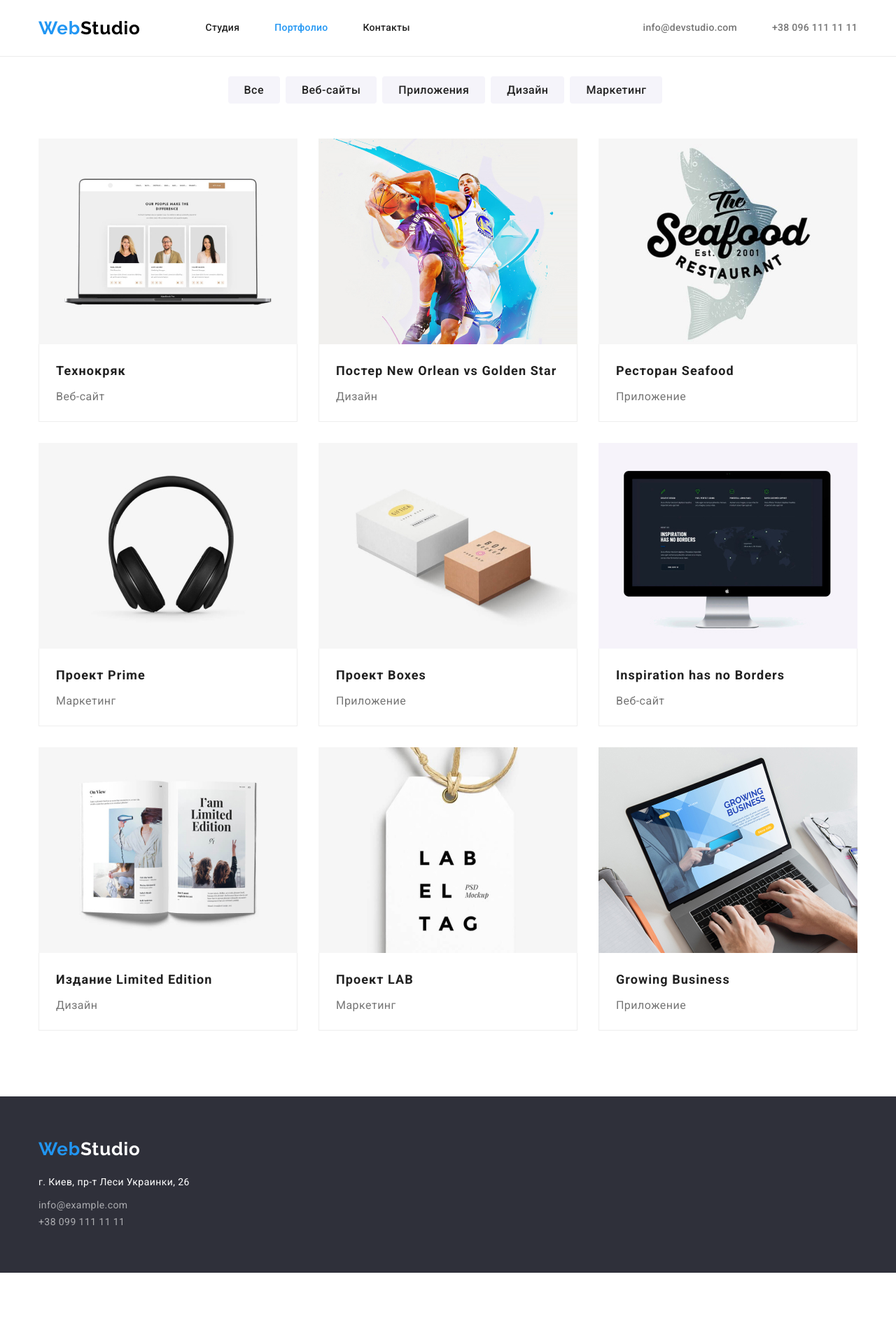
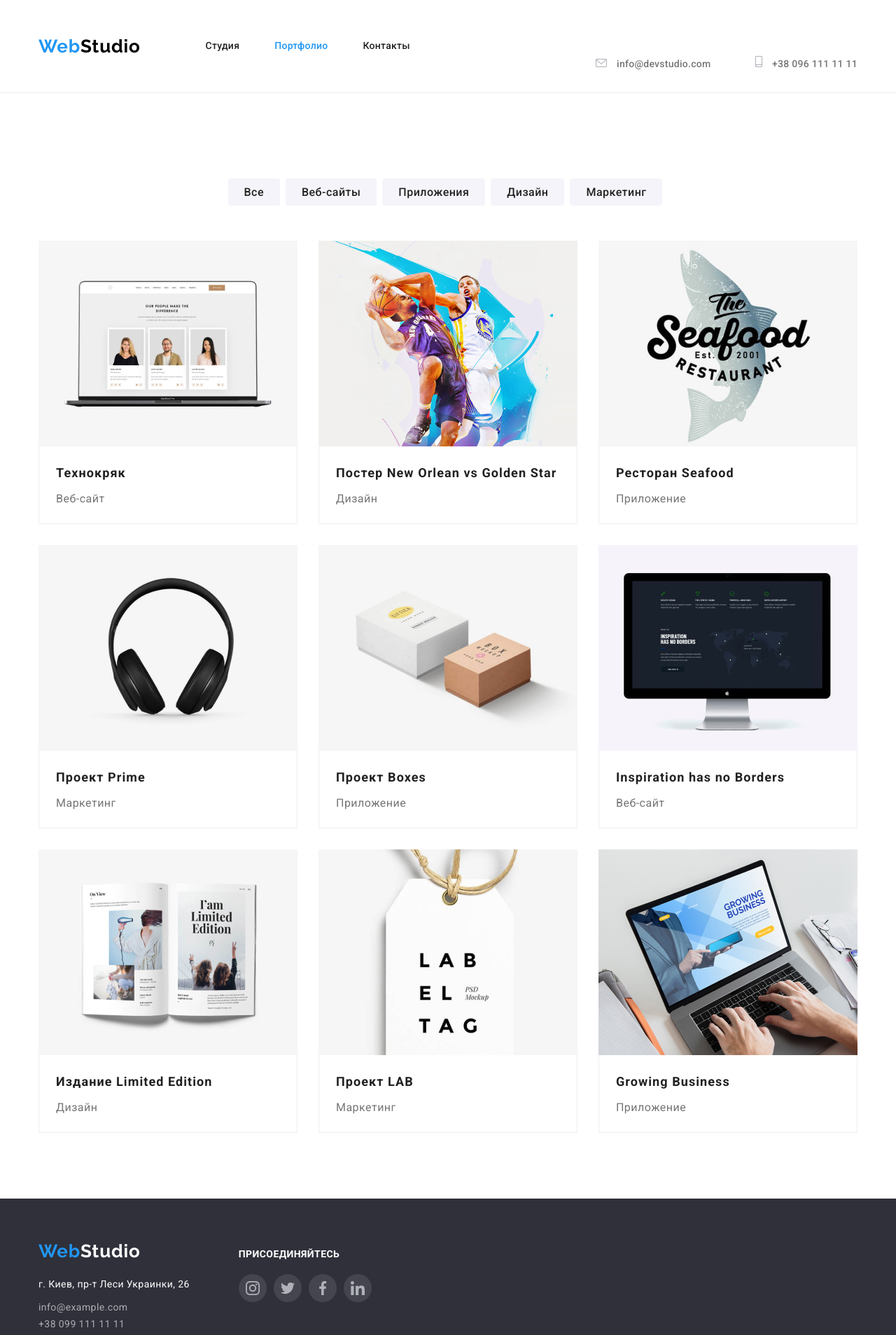
Before and after one commit to DmViktoriya/goit-markup-hw-04, a plain HTML site: page portfolio.html in a window 1280 px wide. Shown: the whole page at 70% size. Before the commit the page ends 1819 px from the top, so only its background shows below. Drawn offline with nearby package versions, Linux system fonts and the light colour scheme.

Commit message:
Added all tasks

```diff
--- a/css/styles.css
+++ b/css/styles.css
@@ -67,6 +67,7 @@ p {
   margin-right: auto;
 }
 .section {
+  padding-top: 94px;
   padding-bottom: 94px;
 }
 /* Логотип */
@@ -142,6 +143,15 @@ p {
 .contact-item:not(:last-child) {
   margin-right: 50px;
 }
+.contact::before {
+  content: '';
+  display: inline-block;
+  background-size: contain;
+  align-items: center;
+  margin-right: 10px;
+  padding-top: 32px;
+  padding-bottom: 32px;
+}
 
 /* Контакты-ссылки почта и телефон */
 .contact {
@@ -152,10 +162,20 @@ p {
   color: var(--primary-text-color);
   text-decoration: none;
 }
+.envelope,
+.smartphone {
+  fill: var(--icon-color);
+  margin-right: 10px;
+}
 .contact:hover,
 .contact:focus,
-.contact:active {
+.contact:active,
+.envelope:hover,
+.envelope:focus,
+.smartphone:hover,
+.smartphone:focus {
   color: var(--accent-color);
+  fill: var(--accent-color);
 }
 /* Кнопки */
 .button {
@@ -222,7 +242,6 @@ p {
   padding-bottom: 200px;
   margin-left: auto;
   margin-right: auto;
-  margin-bottom: 94px;
 }
 .hero-title {
   max-width: 696px;
@@ -282,7 +301,9 @@ p {
 }
 
 /*Чем мы занимаемся*/
-
+.skills {
+  padding-top: 0;
+}
 .skills-list {
   display: flex;
   justify-content: space-between;
@@ -305,9 +326,13 @@ p {
 /* Наша команда */
 .team {
   background-color: var(--secondary-bg-color);
+  padding-top: 94 px;
 }
-.team .container {
-  padding-bottom: 94 px;
+.team > .container {
+  padding-top: 94 px;
+}
+.ft {
+  padding-top: 94 px;
 }
 .team-header {
   padding: 0;
@@ -395,8 +420,19 @@ p {
   fill: var(--button-letters-active);
 }
 .social-icons-link:hover,
-.social-icons-link:focus {
+.social-icons-link:focus,
+.footer-social-icons-link:hover,
+.footer-social-icons-link:focus {
   background-color: var(--accent-color);
+}
+.footer-social-icons-link {
+  display: flex;
+  justify-content: center;
+  align-items: center;
+  width: 40px;
+  height: 40px;
+  background: rgba(255, 255, 255, 0.1);
+  border-radius: 50%;
 }
 
 /*Постоянные клиенты*/
@@ -414,6 +450,14 @@ p {
 .clients-set {
   display: flex;
   text-align: center;
+  align-items: center;
+}
+.clients-link,
+.clients-item,
+.clients-box {
+  display: flex;
+  justify-content: center;
+  align-items: center;
 }
 .clients-box {
   width: 170px;
@@ -424,9 +468,10 @@ p {
 }
 .clients-item {
   fill: var(--icon-color);
-  display: flex;
+  /*display: flex;
   justify-content: center;
-  align-items: center;
+  text-align: center;
+  align-items: center;*/
 }
 .clients-item:hover,
 .clients-item:focus {
@@ -491,8 +536,8 @@ p {
   border: 1px solid #eeeeee;
   border-top: none;
 }
-.portfolio-box:hover,
-.portfolio-box: focus {
+.portfolio-item:hover,
+.portfolio-item:focus {
   box-shadow: 0px 1px 1px rgba(0, 0, 0, 0.12), 0px 4px 4px rgba(0, 0, 0, 0.06),
     1px 4px 6px rgba(0, 0, 0, 0.16);
 }
@@ -523,3 +568,19 @@ p {
 .footer-contact:first-child {
   margin-bottom: 9px;
 }
+.footer-social-title {
+  font-weight: 700;
+  font-size: 14px;
+  line-height: 1.14;
+  letter-spacing: 0.03em;
+  text-transform: uppercase;
+  color: var(--button-letters-active);
+  margin-bottom: 20px;
+}
+.footer > .container {
+  display: flex;
+}
+.footer-social-icons {
+  margin-top: 12px;
+  margin-left: 70px;
+}
--- a/portfolio.html
+++ b/portfolio.html
@@ -33,10 +33,20 @@
             </nav>
             <ul class="list contacts-header">
                 <li class="contact-item">
-                    <a class="contact" href="mailto:info@devstudio.com">info@devstudio.com</a>
+                    <a class="contact" href="mailto:info@devstudio.com">
+                        <svg class="envelope" width="16px" height="12px">
+                            <use href="./images/sprite.svg#icon-envelope"></use>
+                        </svg>
+                        info@devstudio.com
+                    </a>
                 </li>
                 <li class="contact-item">
-                    <a class="contact" href="tel:+380961111111">+38 096 111 11 11</a>
+                    <a class="contact" href="tel:+380961111111">
+                        <svg class="smartphone" width="10px" height="16px">
+                            <use href="./images/sprite.svg#icon-smartphone"></use>
+                        </svg>
+                        +38 096 111 11 11
+                    </a>
                 </li>
             </ul>
         </div>
@@ -65,7 +75,6 @@
                 </ul>
                 <ul class="list portfolio-list">
                     <li class="portfolio-item">
-                        <div class="portfolio-box">
                         <a href="" class="portfolio">
                             <img src="./images/portfolio1.jpg" alt="Дисплей компьютера" width="370" height="294">
                             <div class="port-box">
@@ -73,10 +82,8 @@
                                 <p class="portfolio-description">Веб-сайт</p>
                             </div>
                         </a>
-                        </div>
                     </li>
                     <li class="portfolio-item">
-                        <div class="portfolio-box">
                         <a href="" class="portfolio">
                             <img src="./images/portfolio2.jpg" alt="Постер баскетболистов" width="370" height="294">
                             <div class="port-box">
@@ -84,10 +91,8 @@
                                 <p class="portfolio-description">Дизайн</p>
                             </div>
                         </a>
-                        </div>
                     </li>
                     <li class="portfolio-item">
-                        <div class="portfolio-box">
                         <a href="" class="portfolio">
                             <img src="./images/portfolio3.jpg" alt="Логотип ресторана" width="370" height="294">
                             <div class="port-box">
@@ -95,10 +100,8 @@
                                 <p class="portfolio-description">Приложение</p>
                             </div>
                         </a>
-                        </div>
                     </li>
                     <li class="portfolio-item">
-                        <div class="portfolio-box">
                         <a href="" class="portfolio">
                             <img src="./images/portfolio4.jpg" alt="Наушники" width="370" height="294">
                             <div class="port-box">
@@ -106,10 +109,8 @@
                                 <p class="portfolio-description">Маркетинг</p>
                             </div>
                         </a>
-                        </div>
                     </li>
                     <li class="portfolio-item">
-                        <div class="portfolio-box">
                         <a href="" class="portfolio">
                             <img src="./images/portfolio5.jpg" alt="Коробки" width="370" height="294">
                             <div class="port-box">
@@ -117,10 +118,8 @@
                                 <p class="portfolio-description">Приложение</p>
                             </div>
                         </a>
-                        </div>
                     </li>
                     <li class="portfolio-item">
-                        <div class="portfolio-box">
                         <a href="" class="portfolio">
                             <img src="./images/portfolio6.jpg" alt="Монитор" width="370" height="294">
                             <div class="port-box">
@@ -128,10 +127,8 @@
                                 <p class="portfolio-description">Веб-сайт</p>
                             </div>
                         </a>
-                        </div>
                     </li>
                     <li class="portfolio-item">
-                        <div class="portfolio-box">
                         <a href="" class="portfolio">
                             <img src="./images/portfolio7.jpg" alt="Книга" width="370" height="294">
                             <div class="port-box">
@@ -139,10 +136,8 @@
                                 <p class="portfolio-description">Дизайн</p>
                             </div>
                         </a>
-                        </div>
                     </li>
                     <li class="portfolio-item">
-                        <div class="portfolio-box">
                         <a href="" class="portfolio">
                             <img src="./images/portfolio8.jpg" alt="Ярлык" width="370" height="294">
                             <div class="port-box">
@@ -150,10 +145,8 @@
                                 <p class="portfolio-description">Маркетинг</p>
                             </div>
                         </a>
-                        </div>
                     </li>
                     <li class="portfolio-item">
-                        <div class="portfolio-box">
                         <a href="" class="portfolio">
                             <img src="./images/portfolio9.jpg" alt="Ноутбук" width="370" height="294">
                             <div class="port-box">
@@ -161,7 +154,6 @@
                                 <p class="portfolio-description">Приложение</p>
                             </div>
                         </a>
-                        </div>
                     </li>
                 </ul>
             </div>
@@ -170,7 +162,8 @@
 
     <!--Подвал-->
     <footer class="footer">
-        <div class="container">
+        <div class="container ft">
+            <div class="address-box">
                 <a href="./index.html" class="logo-footer">
                     <span class="logo-web">Web</span>Studio
                 </a>
@@ -182,6 +175,40 @@
                     <a href="tel:+380991111111" class="footer-contact">+38 099 111 11 11</a>
                 </address>
             </div>
+            <div class="footer-social-icons">
+                <h2 class="footer-social-title">ПРИСОЕДИНЯЙТЕСЬ</h2>
+                <ul class="list social-icons">
+                    <li class="social-icons-item">
+                        <a href="" class="footer-social-icons-link" target="_blank" rel="noopener noreferrer">
+                            <svg class="icon">
+                                <use href="./images/sprite.svg#icon-instagram"></use>
+                            </svg>
+                        </a>
+                    </li>
+                    <li class="social-icons-item">
+                        <a href="" class="footer-social-icons-link" target="_blank" rel="noopener noreferrer">
+                            <svg class="icon">
+                                <use href="./images/sprite.svg#icon-twitter"></use>
+                            </svg>
+                        </a>
+                    </li>
+                    <li class="social-icons-item">
+                        <a href="" class="footer-social-icons-link" target="_blank" rel="noopener noreferrer">
+                            <svg class="icon">
+                                <use href="./images/sprite.svg#icon-facebook"></use>
+                            </svg>
+                        </a>
+                    </li>
+                    <li class="social-icons-item">
+                        <a href="" class="footer-social-icons-link" target="_blank" rel="noopener noreferrer">
+                            <svg class="icon">
+                                <use href="./images/sprite.svg#icon-linkedin"></use>
+                            </svg>
+                        </a>
+                    </li>
+                </ul>
+            </div>
+        </div>
     </footer>
 </body>
 </html>
```
Also changed, not shown: index.html (+50 -5 lines). Lines whose indentation alone changed are shown as unchanged.
